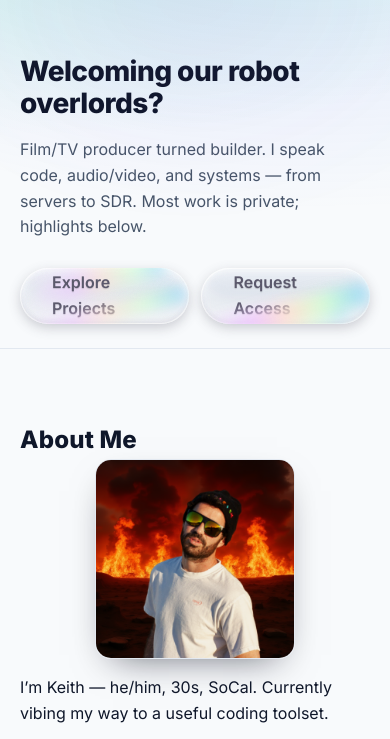
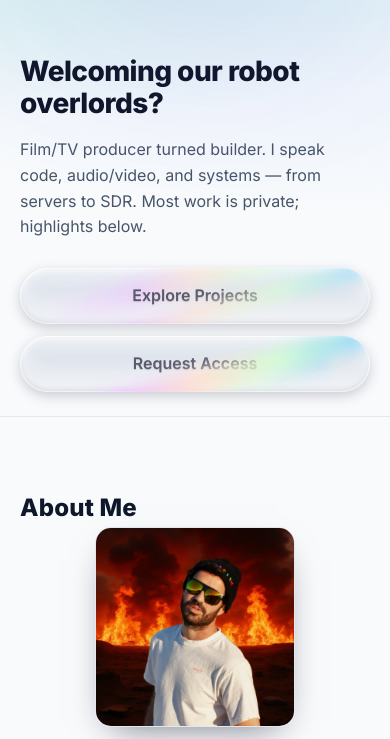
Before and after one commit to kamoore/kamooreNET, a plain HTML site: page index.html in a window 390 px wide. Shown: the part 66-805 px from the top of the page. Drawn offline with Linux system fonts and the light colour scheme.

Commit message:
fix(ui): prevent hero CTA label wrapping on mobile by stacking and full-width buttons at <=520px

```diff
--- a/assets/css/styles.css
+++ b/assets/css/styles.css
@@ -96,6 +96,11 @@ body {
 .hero h1 { font-size: clamp(28px, 5vw, 44px); line-height: 1.15; margin: 0; letter-spacing: -0.02em; }
 .hero p { margin: 0; color: var(--muted); max-width: 70ch; }
 .ctas { display: flex; gap: 12px; margin-top: 10px; }
+.ctas { flex-wrap: nowrap; }
+@media (max-width: 520px) {
+  .hero .ctas { flex-direction: column; }
+  .hero .ctas .btn { width: 100%; white-space: nowrap; }
+}
 .hero-glow { position: absolute; inset: -40% -20% auto -20%; height: 300px; pointer-events: none; filter: blur(80px); background: radial-gradient(closest-side, rgba(124,58,237,.14), transparent); opacity: .7; }
 
 /* Buttons — Liquid Glass aesthetic (theme-aware)
```
